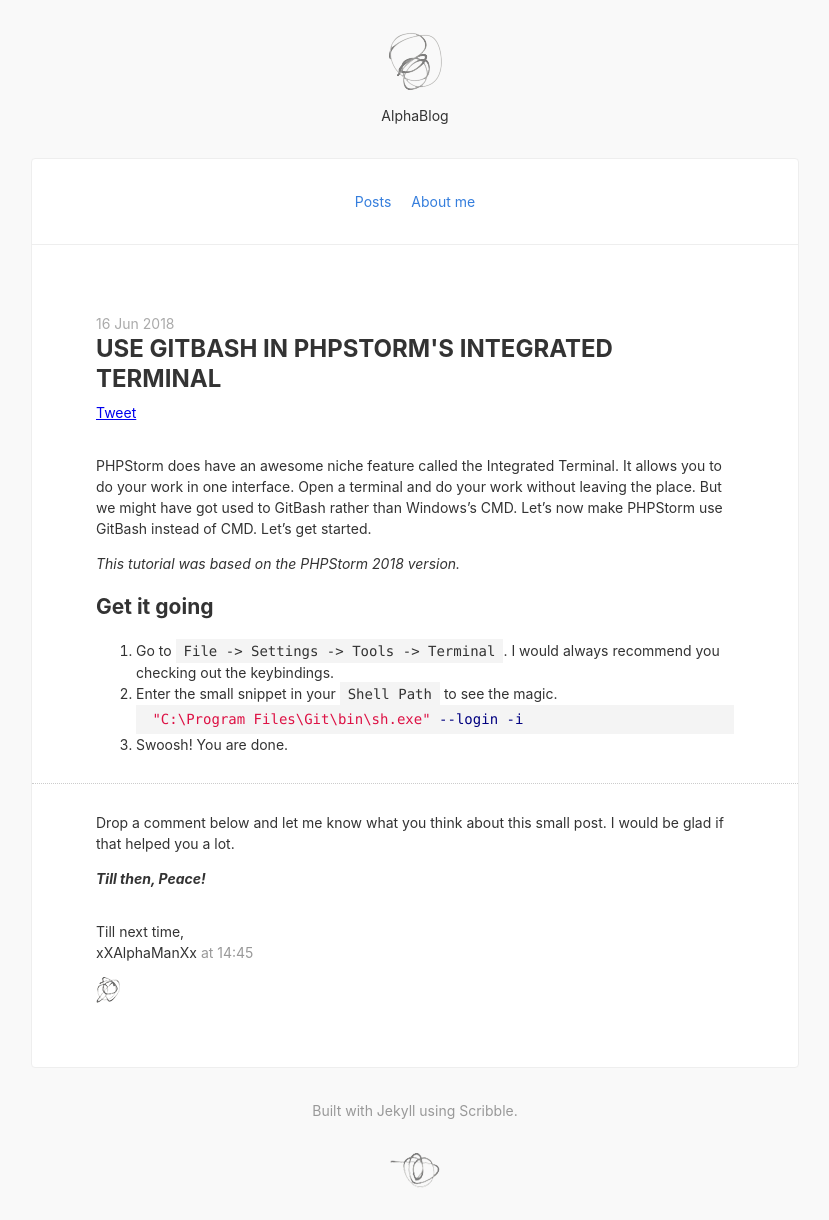
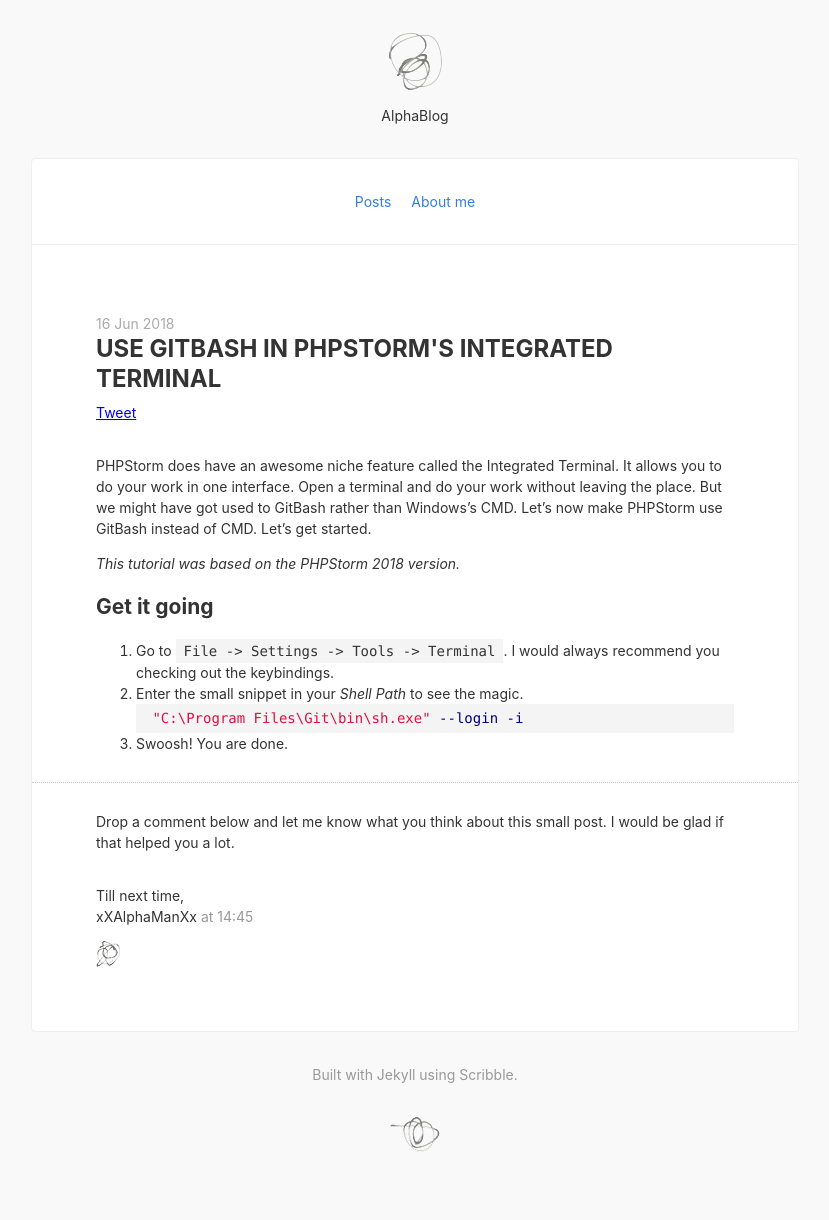
Before and after one commit to smartclash/alphaman, a Jekyll site: the page built from _posts/2018-06-06-use-git-bash-in-phpstorm-2018.md, in a window 1280 px wide. Shown: the whole page, without its empty margins (225-1054 px from the left). Built offline with Jekyll 4.4.1, drawn with Linux system fonts in a browser that asks for light colours; nearby versions of some CDN libraries; comment, search, counter and statistics services are not loaded; after the commit the page ends 1184 px from its top, so only the background shows below that.

Commit message:
Asthetics

````diff
--- a/_posts/2018-06-06-use-git-bash-in-phpstorm-2018.md
+++ b/_posts/2018-06-06-use-git-bash-in-phpstorm-2018.md
@@ -10,7 +10,7 @@
 ## Get it going
 
 1. Go to `File -> Settings -> Tools -> Terminal`. I would always recommend you checking out the keybindings.
-2. Enter the small snippet in your `Shell Path` to see the magic.
+2. Enter the small snippet in your *Shell Path* to see the magic.
     ```sh
     "C:\Program Files\Git\bin\sh.exe" --login -i
     ```
@@ -19,5 +19,3 @@
 ---
 
 Drop a comment below and let me know what you think about this small post. I would be glad if that helped you a lot.
-
-***Till then, Peace!***
````
